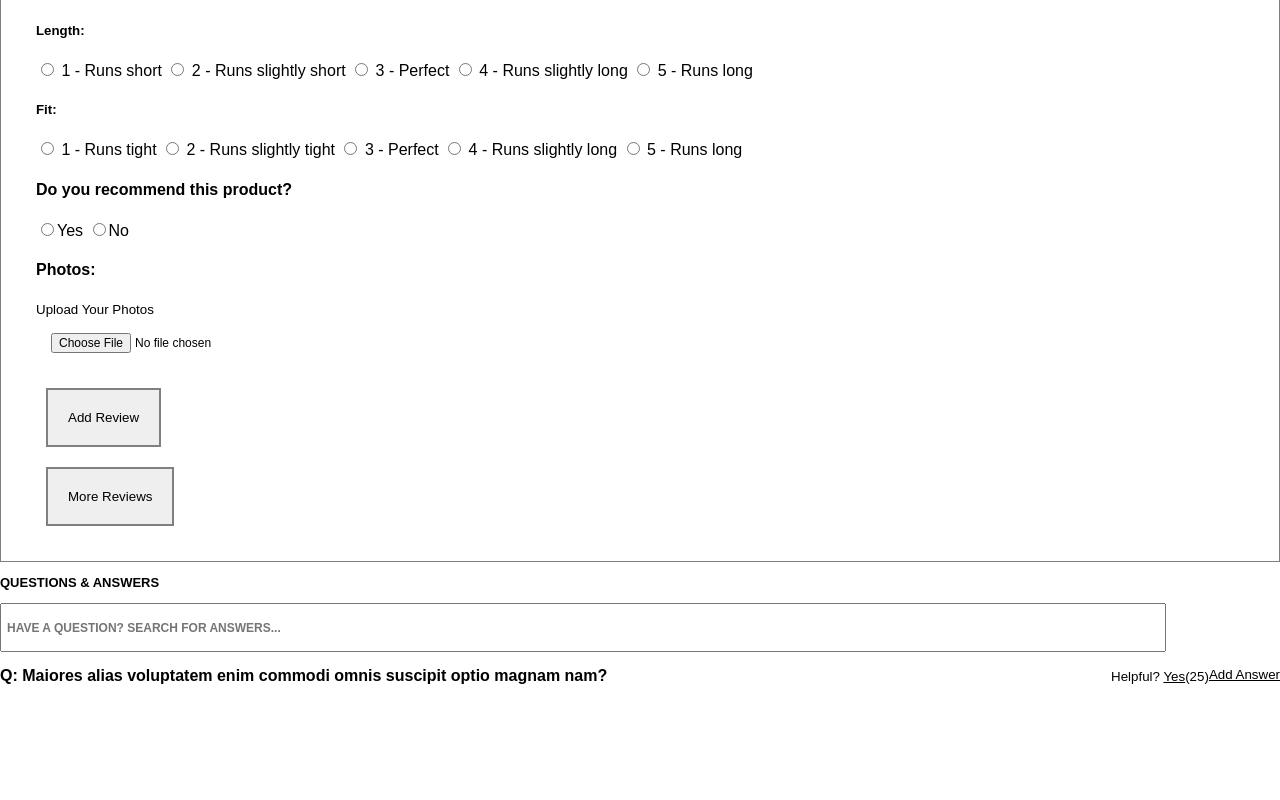
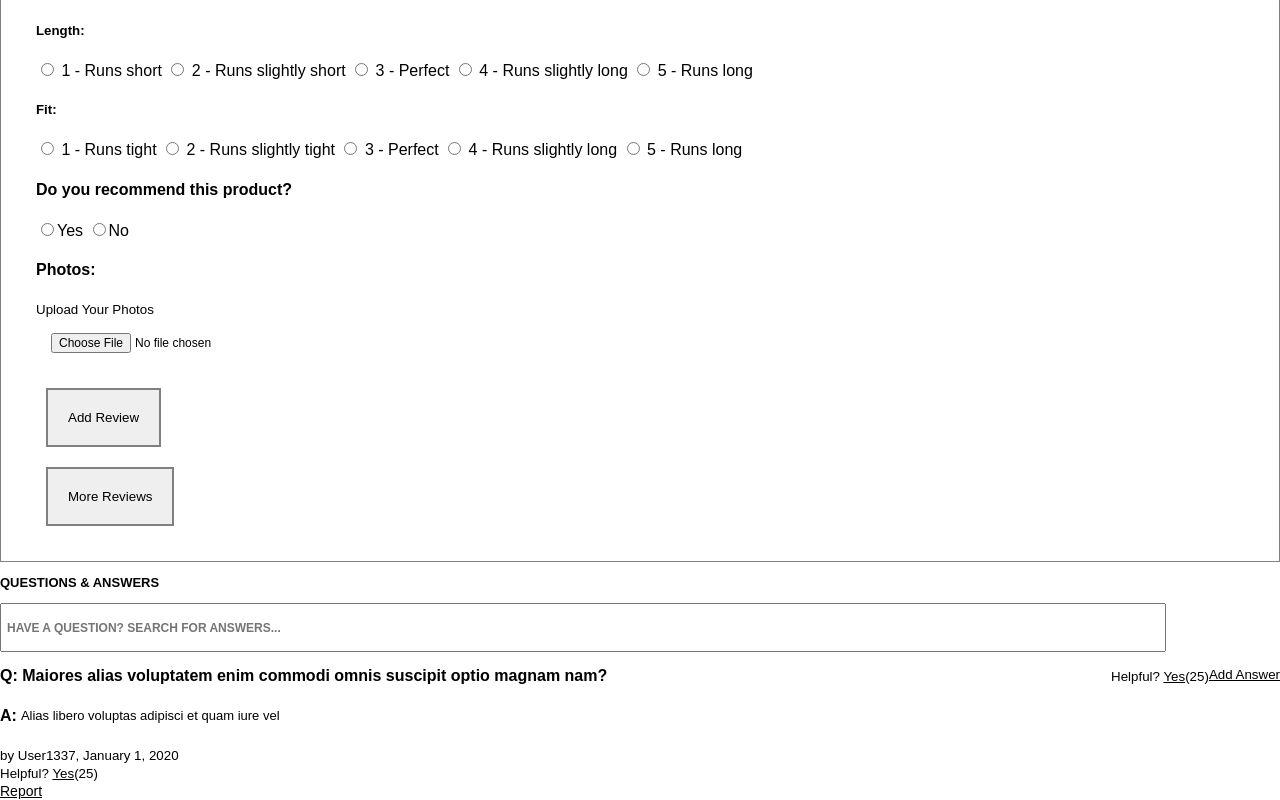
Before and after one commit to 7-Oscillating-Owls/hoo-dunit, a React app: page / in a window 1280 px wide. Shown: the part 3912-4712 px from the top of the page. Before the commit the page ends 4597 px from the top, so only its background shows below. Built offline with nearby package versions, Linux system fonts and the light colour scheme.

Commit message:
reorg answr container, byUser and Report

```diff
--- a/client/src/components/QuestionsAndAnswers/QuestionsAndAnswers.css
+++ b/client/src/components/QuestionsAndAnswers/QuestionsAndAnswers.css
@@ -71,5 +71,6 @@
 
 .helpfulContainer {
   display: flex;
-  justify-content: space-around;
+  justify-content: space-between;
+
 }
--- a/client/src/components/QuestionsAndAnswers/index.jsx
+++ b/client/src/components/QuestionsAndAnswers/index.jsx
@@ -26,6 +26,14 @@ const QuestionsAndAnswers = () => (
       <AddAnswer />
     </div>
   </div>
+  <div className={styles.answerContainer}>
+  <Answer />
+  <div className={styles.byUserContainer}>
+    <ByUser />
+    <AnswerHelpful />
+    <Report />
+  </div>
+  </div>
   </div>
 
 );
```
